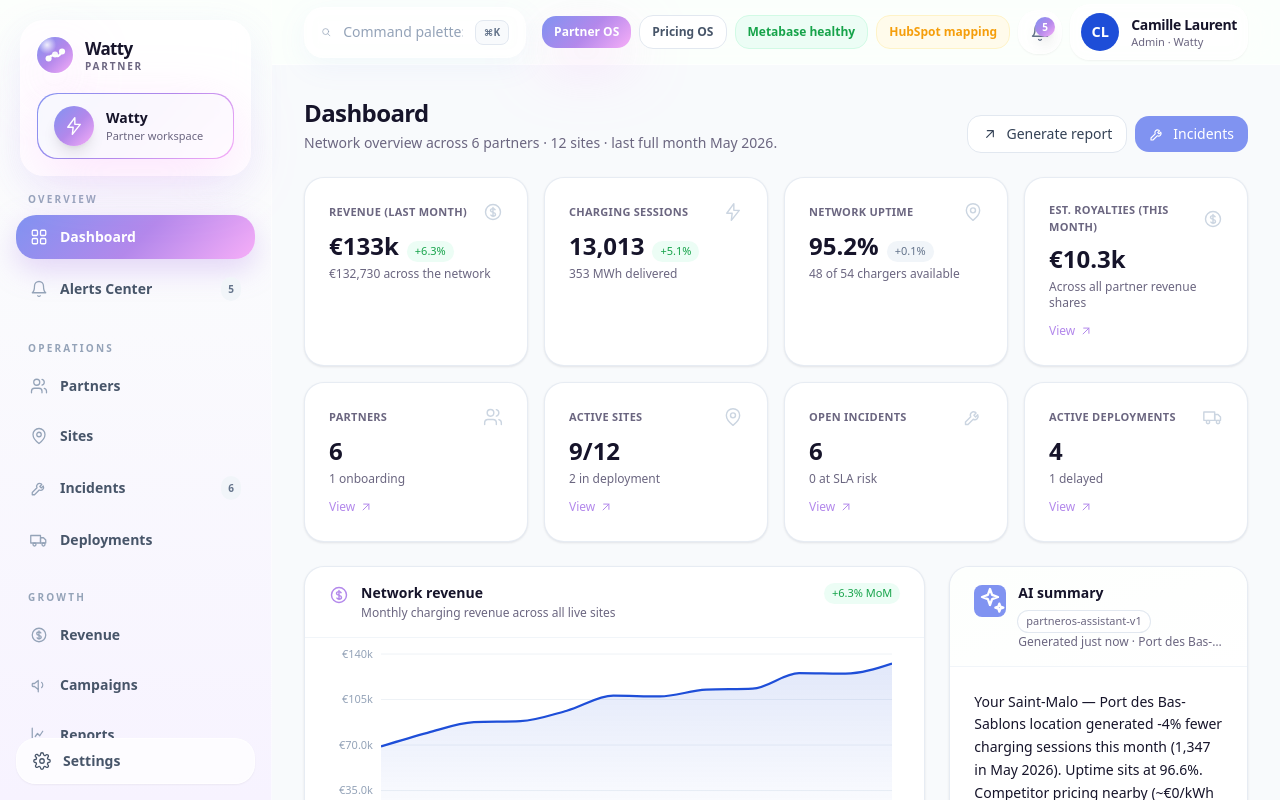
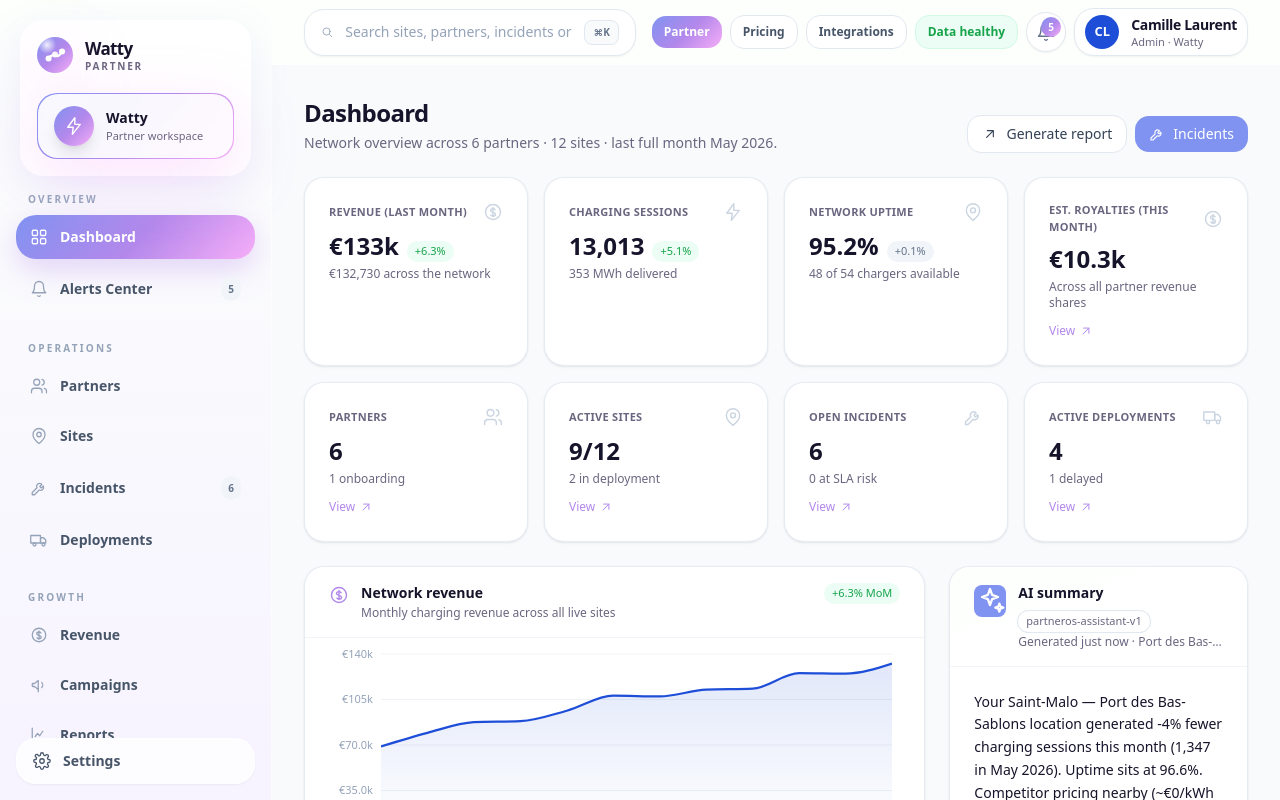
Before and after one commit to berthiertimothee-cell/WattyPartner, a Next.js app: page /dashboard in a window 1280 px wide. Shown: the top 800 px of the page. Built offline with nearby package versions, Linux system fonts and the light colour scheme.

Commit message:
Clean Partner platform topbar for operational clarity

```diff
--- a/src/components/layout/Topbar.tsx
+++ b/src/components/layout/Topbar.tsx
@@ -7,23 +7,23 @@ import { Logo } from "./Logo";
 
 export function Topbar({ user, orgName, unreadAlerts }: { user: User; orgName: string; unreadAlerts: number }) {
   return (
-    <header className="sticky top-0 z-20 border-b border-white/60 bg-[#fcfffcdd] px-4 backdrop-blur-xl sm:px-6 lg:px-8">
+    <header className="sticky top-0 z-20 border-b border-white/70 bg-[#fcfffcf2] px-4 backdrop-blur-xl sm:px-6 lg:px-8">
       <div className="flex h-16 items-center gap-4">
         <Link href="/dashboard" className="lg:hidden"><Logo size={34} /></Link>
         <div className="hidden flex-1 items-center md:flex">
-          <div className="flex w-full max-w-2xl items-center gap-3 rounded-2xl border border-white/80 bg-white/90 px-4 py-3 shadow-[0_8px_30px_rgba(128,147,241,0.08)] backdrop-blur">
+          <div className="flex w-full max-w-2xl items-center gap-3 rounded-2xl border border-slate-200 bg-white px-4 py-2.5 shadow-sm">
             <SearchIcon className="h-4 w-4 text-slate-400" />
-            <input placeholder="Command palette: search sites, partners, incidents, HubSpot tasks..." className="w-full bg-transparent text-sm font-medium text-ink outline-none placeholder:text-slate-400" />
+            <input placeholder="Search sites, partners, incidents or CRM tasks" className="w-full bg-transparent text-sm font-medium text-ink outline-none placeholder:text-slate-400" />
             <span className="rounded-lg border border-slate-200 bg-slate-50 px-2 py-1 text-[10px] font-bold text-slate-500">⌘K</span>
           </div>
         </div>
         <div className="flex flex-1 items-center justify-end gap-2 md:flex-none">
-          <Link href="/dashboard" className="rounded-xl bg-watty-gradient px-3 py-2 text-xs font-bold text-white shadow-glow">Partner OS</Link>
-          <a href="https://github.com/berthiertimothee-cell/WattyPricing" className="rounded-xl border border-slate-200 bg-white px-3 py-2 text-xs font-bold text-slate-600 hover:bg-slate-50">Pricing OS</a>
-          <span className="hidden rounded-xl border border-emerald-100 bg-emerald-50 px-3 py-2 text-xs font-bold text-success lg:inline-flex">Metabase healthy</span>
-          <span className="hidden rounded-xl border border-amber-100 bg-amber-50 px-3 py-2 text-xs font-bold text-warning lg:inline-flex">HubSpot mapping</span>
-          <Link href="/alerts" className="relative inline-flex h-11 w-11 items-center justify-center rounded-2xl border border-white/70 bg-white/80 text-slate-500 shadow-sm backdrop-blur transition-all hover:scale-[1.02] hover:bg-white hover:text-ink"><BellIcon className="h-5 w-5" />{unreadAlerts > 0 && <span className="absolute right-1.5 top-1.5 inline-flex h-5 min-w-5 items-center justify-center rounded-full bg-watty-gradient px-1.5 text-[10px] font-bold text-white shadow-lg">{unreadAlerts}</span>}</Link>
-          <Link href="/settings" className="flex items-center gap-3 rounded-2xl border border-white/70 bg-white/80 px-2.5 py-2 shadow-sm backdrop-blur transition-all hover:bg-white hover:shadow-cardHover"><Avatar name={user.name} color={user.avatarColor} size={38} /><span className="hidden text-left leading-tight sm:block"><span className="block text-sm font-bold tracking-tight text-ink">{user.name}</span><span className="block text-[11px] font-medium text-muted">{titleCase(user.role.replace("operator_", ""))} · {orgName}</span></span></Link>
+          <Link href="/dashboard" className="rounded-xl bg-watty-gradient px-3 py-2 text-xs font-bold text-white">Partner</Link>
+          <a href="https://github.com/berthiertimothee-cell/WattyPricing" className="rounded-xl border border-slate-200 bg-white px-3 py-2 text-xs font-bold text-slate-600 hover:bg-slate-50">Pricing</a>
+          <Link href="/settings" className="hidden rounded-xl border border-slate-200 bg-white px-3 py-2 text-xs font-bold text-slate-600 hover:bg-slate-50 lg:inline-flex">Integrations</Link>
+          <span className="hidden rounded-xl border border-emerald-100 bg-emerald-50 px-3 py-2 text-xs font-bold text-success xl:inline-flex">Data healthy</span>
+          <Link href="/alerts" className="relative inline-flex h-10 w-10 items-center justify-center rounded-2xl border border-slate-200 bg-white text-slate-500 shadow-sm transition-all hover:bg-slate-50 hover:text-ink"><BellIcon className="h-5 w-5" />{unreadAlerts > 0 && <span className="absolute right-1 top-1 inline-flex h-5 min-w-5 items-center justify-center rounded-full bg-watty-gradient px-1.5 text-[10px] font-bold text-white">{unreadAlerts}</span>}</Link>
+          <Link href="/settings" className="flex items-center gap-3 rounded-2xl border border-slate-200 bg-white px-2.5 py-1.5 shadow-sm transition-all hover:bg-slate-50"><Avatar name={user.name} color={user.avatarColor} size={34} /><span className="hidden text-left leading-tight sm:block"><span className="block text-sm font-bold tracking-tight text-ink">{user.name}</span><span className="block text-[11px] font-medium text-muted">{titleCase(user.role.replace("operator_", ""))} · {orgName}</span></span></Link>
         </div>
       </div>
     </header>
```
